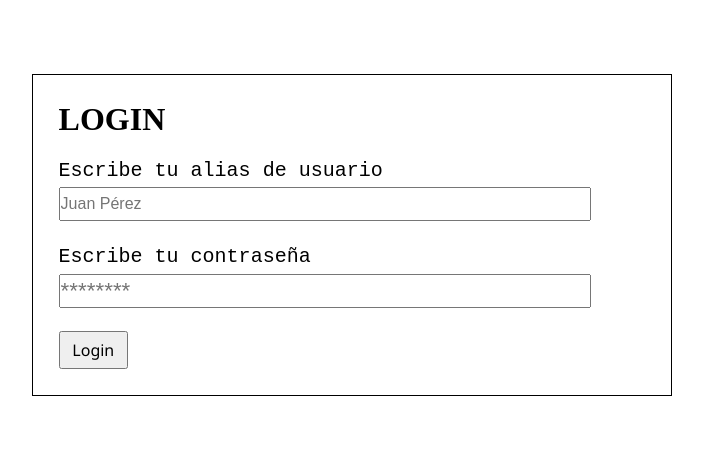
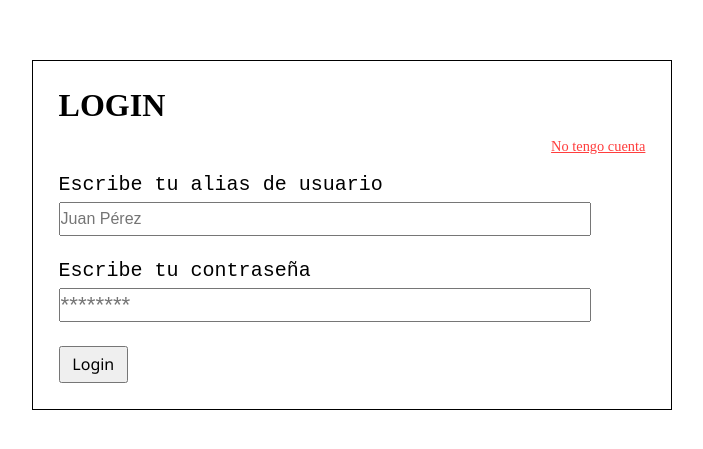
Before and after one commit to Espexus/BigBiceps, a plain HTML site: page frontend/login.html in a window 1280 px wide. Shown: the part 165-614 px from the top of the page, without its empty margins (288-991 px from the left). Drawn offline with Linux system fonts and the light colour scheme.

Commit message:
frontend ultima actualizacion

```diff
--- a/frontend/css/login.css
+++ b/frontend/css/login.css
@@ -58,4 +58,14 @@ select {
     font-size: 1em;
 }
 
+/* enlace nuevo */
+.enlace-cuentas {
+    color: rgb(255, 61, 61);
+    font-size: 0.9em;
+    display: block;
+    width: 100%;
+    text-align: right;
+    margin: 2% 0;
+}
+
 /* parte responsive */
--- a/frontend/login.html
+++ b/frontend/login.html
@@ -12,6 +12,8 @@
     <div class="caja-contenido">
         <form id="formularioLogin" class="formulario" action="" method="POST">
             <h1>Login</h1>
+            <a class="enlace-cuentas" href="registro.html">No tengo cuenta</a>
+
             <label for="alias">Escribe tu alias de usuario</label>
             <input type="text" placeholder="Juan Pérez" id="alias" name="alias">
 
```
Also changed, not shown: frontend/entrenos.html (+1 -0 lines), frontend/js/sesion.js (+9 -5 lines), frontend/mis-entrenos.html (+1 -0 lines), frontend/perfil.html (+1 -0 lines), frontend/registro.html (+3 -0 lines).
